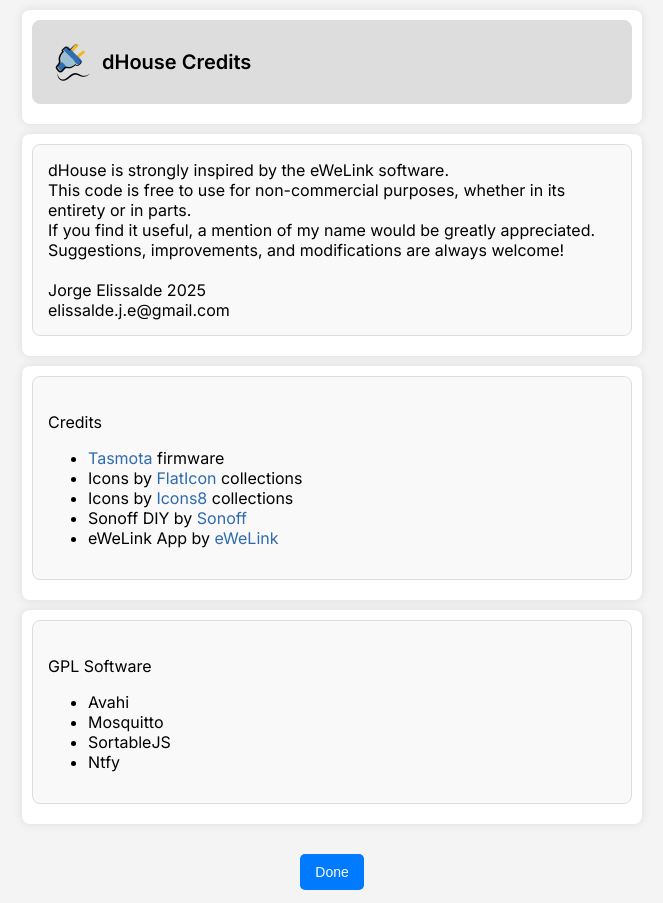
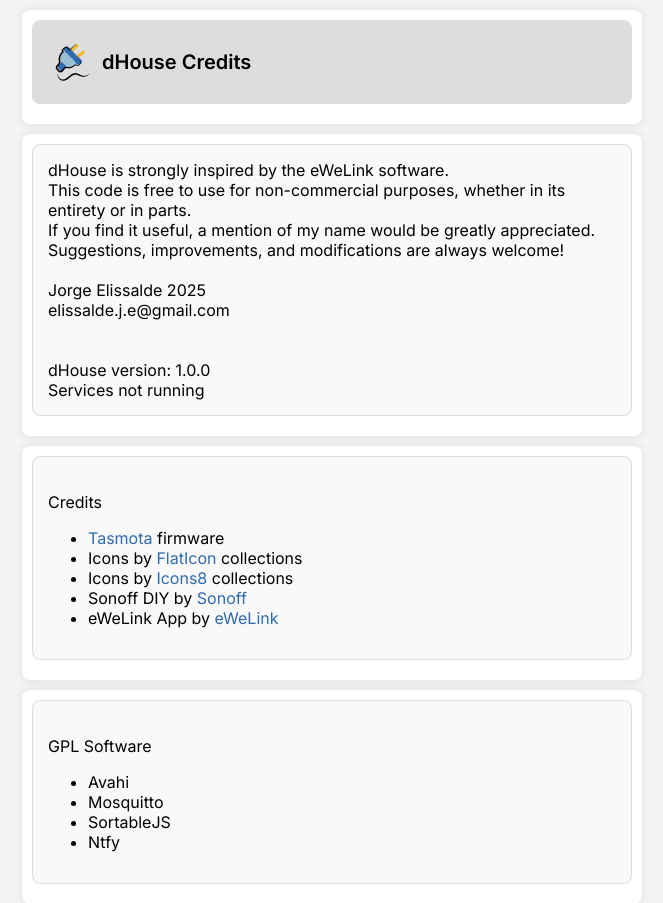
Before and after one commit to jorge-elissaldfe/dHouse, a PHP site: page /credits.php in a window 1280 px wide. Shown: the top 903 px of the page, without its empty margins (308-971 px from the left). Run offline with PHP 8.4, Linux system fonts and the light colour scheme.

Commit message:
Add files via upload

```diff
--- a/src/web/config.php
+++ b/src/web/config.php
@@ -3,9 +3,11 @@
 // Tasmota devices manager
 // Jorge Elissalde 2025
 
+define("DHOUSE_VERSION", "1.0.0");
+
 // required for dhouse service
-define("MQTT_SERVER", "localhost");	// place your MQTT server address
-define("MQTT_PORT", 1883);		// place your MQTT server port
+define("MQTT_SERVER", "172.20.0.170");
+define("MQTT_PORT", 1883);
 
 // sonoff port while running in diy
 define("SONOFF_DIY_PORT", 8081);
--- a/src/web/credits.php
+++ b/src/web/credits.php
@@ -24,13 +24,15 @@
 
 <div class="container">
 <section class="section">
-
 dHouse is strongly inspired by the eWeLink software.<br>
 This code is free to use for non-commercial purposes, whether in its entirety or in parts.<br>
 If you find it useful, a mention of my name would be greatly appreciated.<br>
 Suggestions, improvements, and modifications are always welcome!<br><br>
 Jorge Elissalde 2025<br>
 elissalde.j.e@gmail.com<br>
+<br><br>
+dHouse version: <?=DHOUSE_VERSION?><br>
+<?=uptimeServices()?>
 </section>
 </div>
 <div class="container">
@@ -63,3 +65,56 @@
 <br><br>
 <script src='js/init_page.js'></script>
 </body>
+
+<?php
+
+function uptimeServices() {
+	$command = "ps -eo etime,cmd | grep dhouse | grep -v grep";
+	$output = shell_exec($command);
+	$outstr = "";
+	if ($output) {
+	    $lines = explode("\n", trim($output));
+	    foreach ($lines as $line) {
+    	    if (preg_match('/([0-9\-:]+)\s+(.*)/', $line, $matches)) {
+            	$etime = $matches[1]; // 6-19:40:17
+            	$cmd = $matches[2];   // full cmd
+            	$readable = etimeToReadable($etime);
+				if (strstr($cmd, "dhouse_proxy.py"))
+					$outstr .= "Proxy uptime: " . $readable . "<br>";
+				if (strstr($cmd, "dhouse_service.php"))
+					$outstr .= "Service uptime: " . $readable . "<br>";
+        	}
+		}
+	}
+	else {
+    	return "Services not running<br>";
+	}
+	return $outstr;
+}
+
+function etimeToReadable($etime) {
+    $days = 0; $hours = 0; $minutes = 0;
+    if (strpos($etime, '-') !== false) {
+        list($d, $time) = explode('-', $etime);
+        $days = (int)$d;
+    } else {
+        $time = $etime;
+    }
+    $parts = explode(':', $time);
+
+    if (count($parts) === 3) {
+        list($hours, $minutes, $seconds) = array_map('intval', $parts);
+    } elseif (count($parts) === 2) {
+        list($minutes, $seconds) = array_map('intval', $parts);
+    } else {
+        $seconds = (int)$parts[0];
+    }
+
+    $str = "";
+    if ($days > 0) $str .= "$days days, ";
+    if ($hours > 0) $str .= str_pad($hours, 2, "0", STR_PAD_LEFT) . ":";
+    if ($minutes > 0) $str .= str_pad($minutes, 2, "0", STR_PAD_LEFT);
+	return $str;
+}
+
+?>
```
